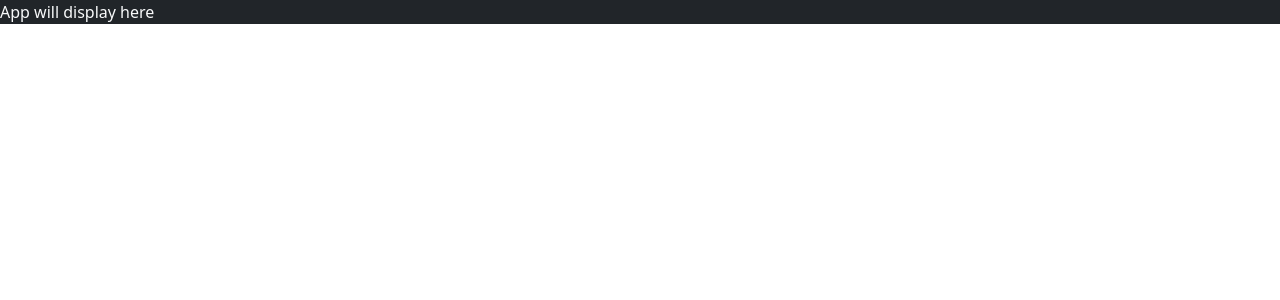
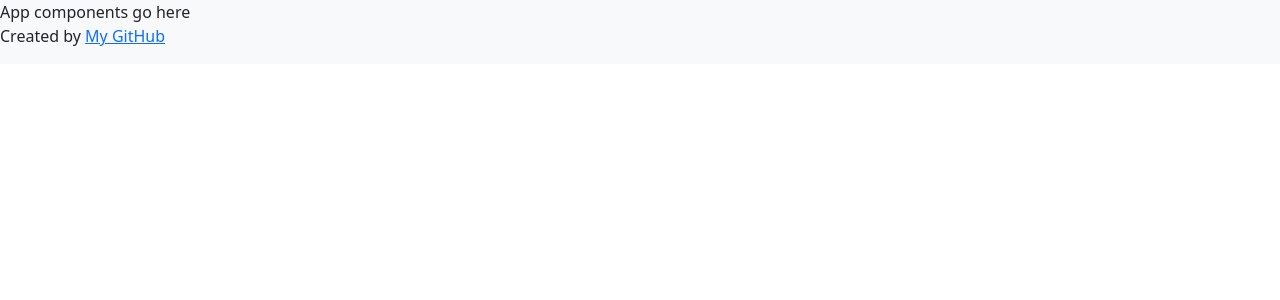
Before and after one commit to atkfuller/startup, a React (Vite) app: page / in a window 1280 px wide. Shown: the top 300 px of the page. Built offline with nearby package versions, Linux system fonts and the light colour scheme.

Commit message:
edited app.jsx

```diff
--- a/src/app.css
+++ b/src/app.css
@@ -1,5 +1,9 @@
+
 .body {
   display: flex;
   flex-direction: column;
   min-width: 375px;
 }
+header {
+  flex: 0 80px;
+}
--- a/src/app.jsx
+++ b/src/app.jsx
@@ -3,5 +3,13 @@ import 'bootstrap/dist/css/bootstrap.min.css';
 import './app.css';
 
 export default function App() {
-  return <div className="body bg-dark text-light">App will display here</div>;
+  return (
+    <div className="body bg-light text-dark">
+
+      <main>App components go here</main>
+      <footer>
+            <p>Created by <a href="https://github.com/atkfuller/startup.git" target="_blank">My GitHub</a></p>
+        </footer>
+    </div>
+  );
 }
```
